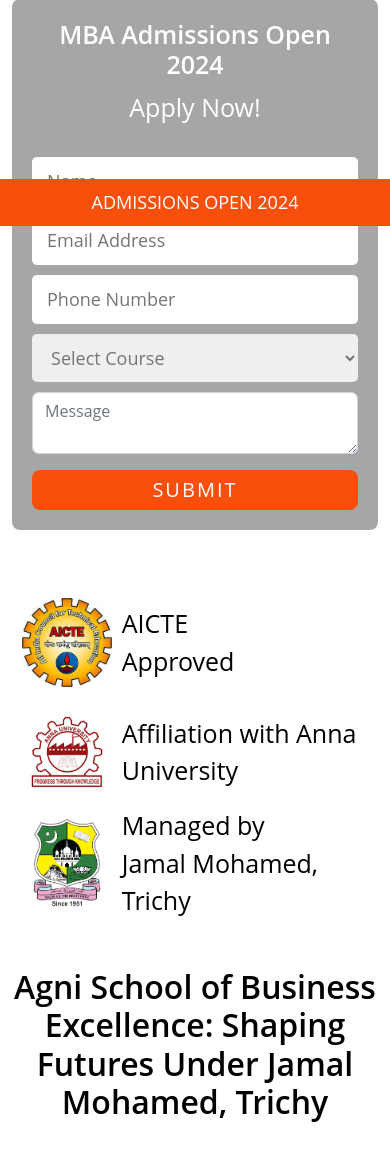
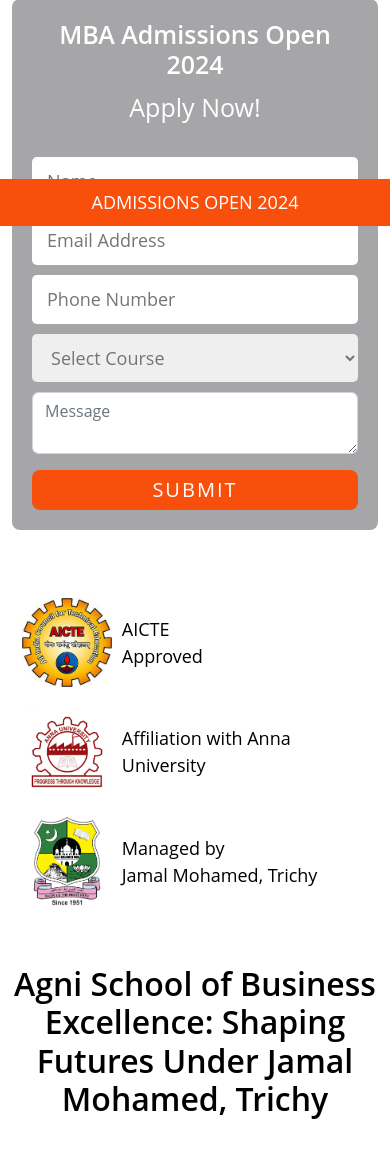
Before and after one commit to bharath20011812/agnimba, a PHP site: page / in a window 390 px wide. Shown: the part 618-1778 px from the top of the page. Run offline with PHP 8.4, Linux system fonts and the light colour scheme.

Commit message:
Update style.css

```diff
--- a/css/style.css
+++ b/css/style.css
@@ -953,5 +953,8 @@
     .accred-main img {
         margin-right: 0px;
     }
+    .accred-inr p {
+        font-size: 18px;
+    }
 
 }
```
